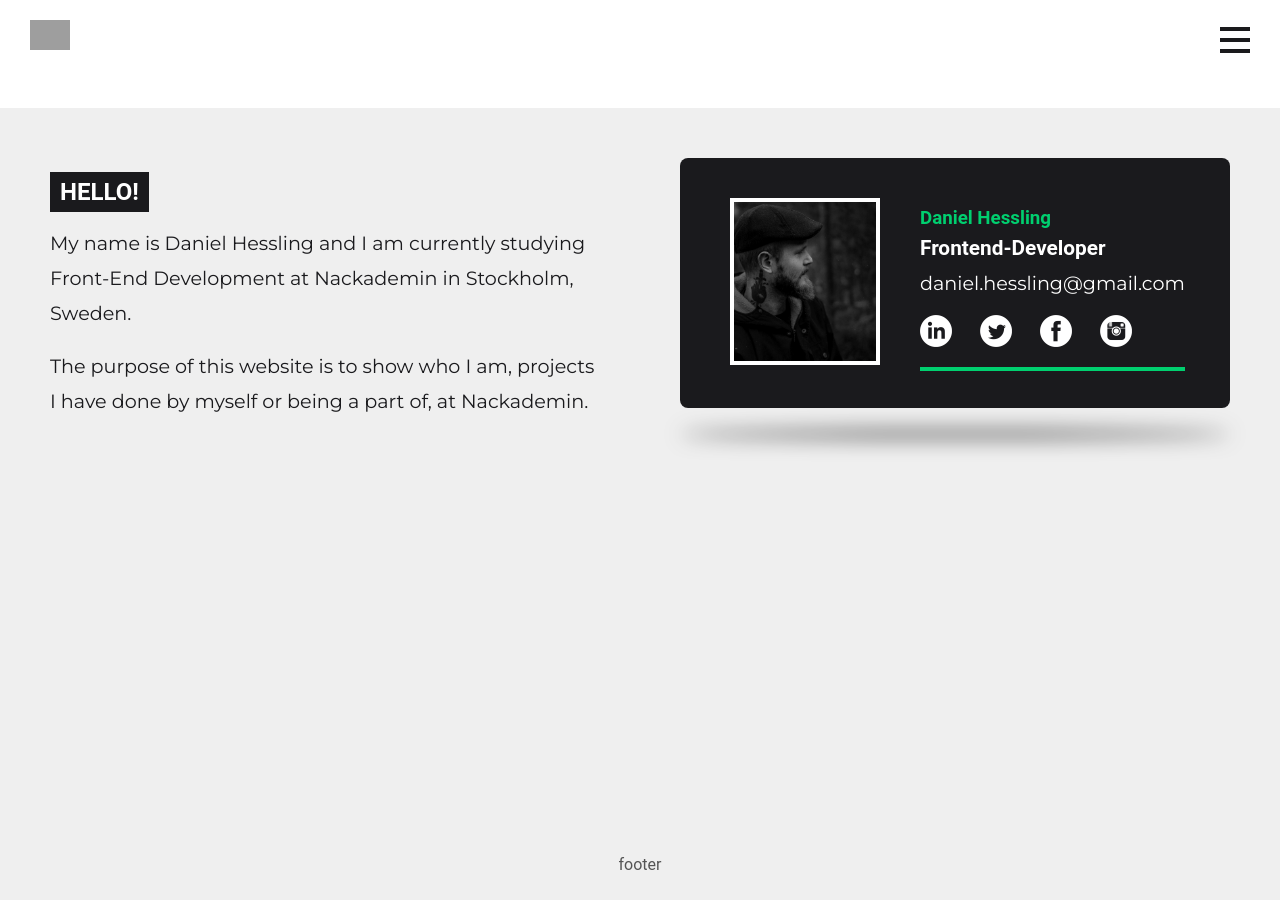
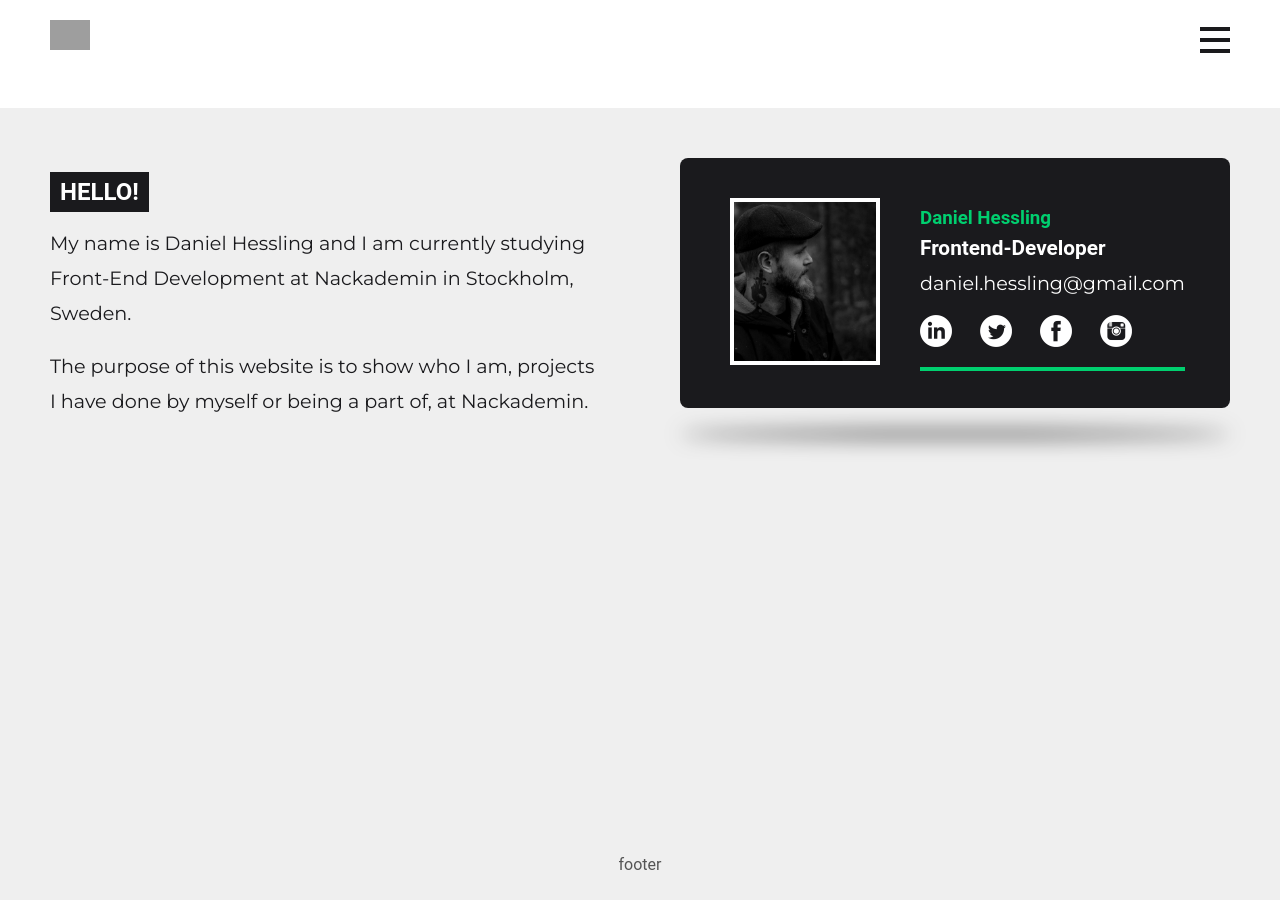
Before and after one commit to dannehess/jekyllportfolio, a Jekyll site: the page built from index.html, in a window 1280 px wide. Built offline with Jekyll 4.4.1, drawn with Linux system fonts in a browser that asks for light colours; nearby versions of some CDN libraries; grey boxes are pictures that could not be loaded.

Commit message:
Smallfix

```diff
--- a/_includes/main.html
+++ b/_includes/main.html
@@ -13,6 +13,7 @@
               </p>
           </section>
           <section class="half">
+            <div class="center">
                   <div class='card'>
                     <div class="card-content">
                       <div class="card-left">
@@ -30,5 +31,6 @@
                       </div>
                     </div>
                   </div>
+                </div>
             </section>
         </section>
--- a/_sass/card.scss
+++ b/_sass/card.scss
@@ -1,3 +1,12 @@
+.center {
+  width: 100%;
+  height: 100%;
+  box-sizing: border-box;
+  display: flex;
+  justify-content: center;
+  align-items: center;
+}
+
 .card {
     width: 550px;
     height: 250px;
--- a/_sass/header.scss
+++ b/_sass/header.scss
@@ -8,7 +8,7 @@
         width: 40px;
         position: absolute;
         top: 20px;
-        left: 30px;
+        left: 50px;
         z-index: 1;
     }
     nav {
@@ -61,7 +61,7 @@
     display:block;
     position: absolute;
     z-index:10;
-    right:30px;
+    right:50px;
     top:20px;
     cursor:pointer;
 
```
